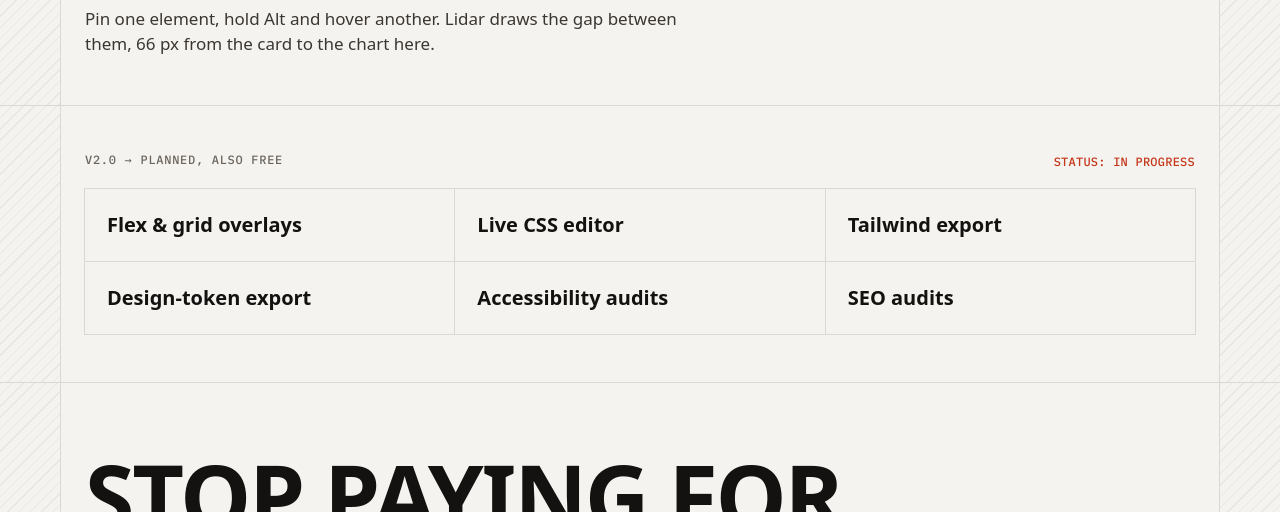
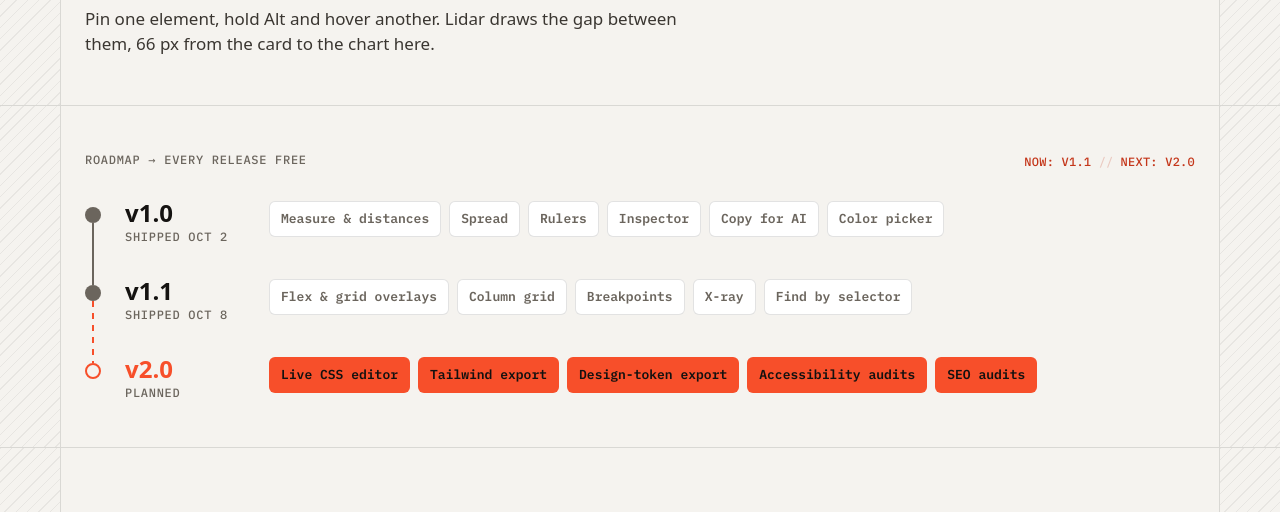
Before and after one commit to vanisov/lidar, an Astro site in the folder site/: page / in a window 1280 px wide. Shown: the part 3539-4051 px from the top of the page. Built offline with nearby package versions, Linux system fonts and the light colour scheme; Astro itself is replaced by a stand-in of ours.

Commit message:
feat(site): turn the planned list into a release timeline
The roadmap was six equal boxes, so it read as a feature list. It's now a timeline: v1.0 and v1.1 as shipped
releases with their dates and features, then v2.0 with its plans. "Flex & grid overlays" moves from planned to
v1.1, where it shipped.

```diff
--- a/site/src/sections/roadmap.astro
+++ b/site/src/sections/roadmap.astro
@@ -1,12 +1,34 @@
 ---
 import Row from '../components/layout/row.astro';
 import Caption from '../components/ui/caption.astro';
+import Sep from '../components/ui/sep.astro';
 
-const planned = ['Flex & grid overlays', 'Live CSS editor', 'Tailwind export', 'Design-token export', 'Accessibility audits', 'SEO audits'];
+const releases = [
+  { version: 'v1.0', date: 'Oct 2', shipped: true, items: ['Measure & distances', 'Spread', 'Rulers', 'Inspector', 'Copy for AI', 'Color picker'] },
+  { version: 'v1.1', date: 'Oct 8', shipped: true, items: ['Flex & grid overlays', 'Column grid', 'Breakpoints', 'X-ray', 'Find by selector'] },
+  { version: 'v2.0', date: null, shipped: false, items: ['Live CSS editor', 'Tailwind export', 'Design-token export', 'Accessibility audits', 'SEO audits'] },
+];
 ---
-<Row class="flex flex-col gap-5 px-6 py-12">
-  <Caption title="v2.0 → planned, also free" heading><span class="note">status: in progress</span></Caption>
-  <ul class="grid grid-cols-[repeat(auto-fill,minmax(300px,1fr))] gap-px bg-line shadow-[0_0_0_1px_var(--color-line)]">
-    {planned.map((item, i) => <li class="fade bg-page p-5.5 text-xl font-bold font-stretch-112%" style={`--i:${i + 1}`}>{item}</li>)}
-  </ul>
+<Row class="flex flex-col gap-8 px-6 py-12">
+  <Caption title="Roadmap → every release free" heading><span class="note">now: v1.1 <Sep /> next: v2.0</span></Caption>
+  <ol class="flex flex-col">
+    {releases.map((r, i) => {
+      const next = releases[i + 1];
+      return (
+        <li class="fade relative grid grid-cols-[16px_120px_1fr] items-start gap-x-6 pb-9 last:pb-0 max-sm:grid-cols-[16px_1fr]" style={`--i:${i + 1}`}>
+          {next && <span aria-hidden="true" class:list={['absolute top-[22px] -bottom-1.5 left-[7px] w-0.5', next.shipped ? 'bg-muted' : '[background:repeating-linear-gradient(var(--color-acc)_0_6px,transparent_6px_12px)]']}></span>}
+          <span aria-hidden="true" class:list={['mt-1.5 size-4 rounded-full', r.shipped ? 'bg-muted' : 'border-2 border-acc bg-page']}></span>
+          <h3 class="flex flex-col gap-1.5">
+            <span class:list={['text-2xl leading-none font-extrabold font-stretch-125%', { 'text-acc': !r.shipped }]}>{r.version}</span>
+            <span class="label">{r.shipped ? `Shipped ${r.date}` : 'Planned'}</span>
+          </h3>
+          <ul class="flex flex-wrap gap-2 max-sm:col-start-2 max-sm:mt-3">
+            {r.items.map((item) => (
+              <li class:list={['rounded-md px-3 py-2 font-mono text-[13px] font-semibold', r.shipped ? 'bg-key text-muted shadow-[inset_0_0_0_1px_var(--color-line)]' : 'bg-acc text-on-acc']}>{item}</li>
+            ))}
+          </ul>
+        </li>
+      );
+    })}
+  </ol>
 </Row>
```
